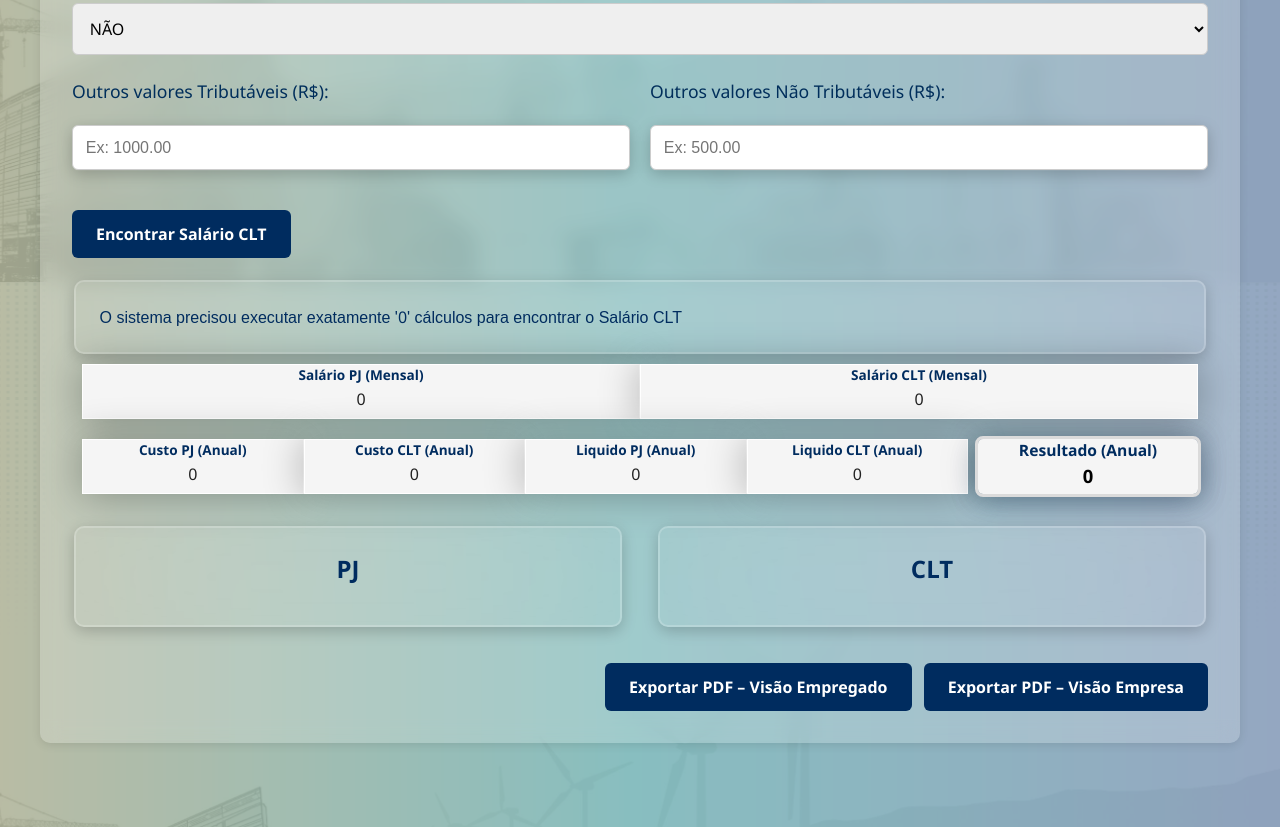
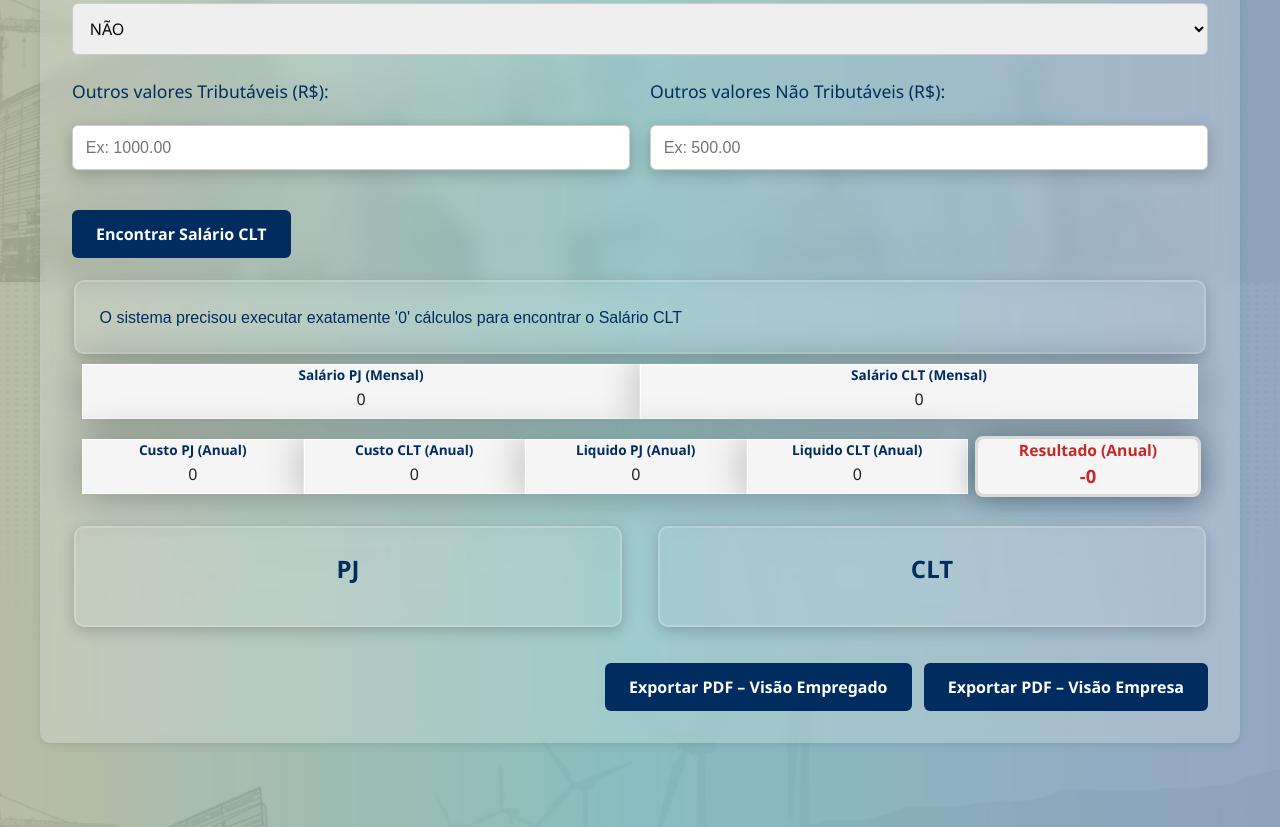
Before and after one commit to MatheusLimak/calculos, a plain HTML site: page ConversaoPJparaCLT.html in a window 1280 px wide. Shown: the part 518-1345 px from the top of the page. Drawn offline with Linux system fonts and the light colour scheme.

Commit message:
Add files via upload

```diff
--- a/ConversaoPJparaCLT.html
+++ b/ConversaoPJparaCLT.html
@@ -132,6 +132,12 @@
         <span class="spancardresultado" id='VANTAGEMECONOMICACUSTO' style="font-size: 1em; line-height: 30px;">0</span>
       </div>
     </div>
+    <style>
+      /* Destaque negativo apenas nesta página */
+      .cartaoresultado .card-header { color: #c62828; }
+      #VANTAGEMECONOMICACUSTO { color: #c62828; }
+      #VANTAGEMECONOMICACUSTO::before { content: "- "; }
+    </style>
 
     <br>
     <div class='cards'>
```
